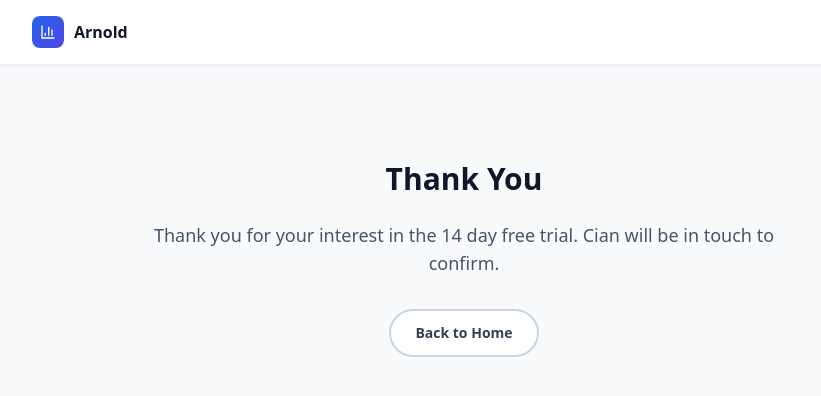
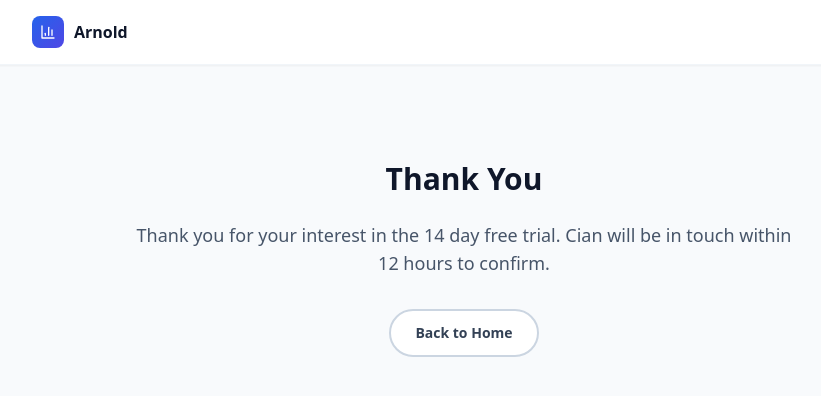
Before and after one commit to McGovs/arnold-the-analyst-frontend-v2-markdown, a React (Vite) app: page /thank-you in a window 1280 px wide. Shown: the top 396 px of the page, without its empty margins (176-997 px from the left). Built offline with nearby package versions, Linux system fonts and the light colour scheme.

Commit message:
Update ThankYou.tsx

```diff
--- a/src/pages/ThankYou.tsx
+++ b/src/pages/ThankYou.tsx
@@ -31,7 +31,7 @@ export default function ThankYou() {
           </h1>
 
           <p className="text-lg text-slate-600 mb-8">
-            Thank you for your interest in the 14 day free trial. Cian will be in touch to confirm.
+            Thank you for your interest in the 14 day free trial. Cian will be in touch within 12 hours to confirm.
           </p>
 
           <button
```
